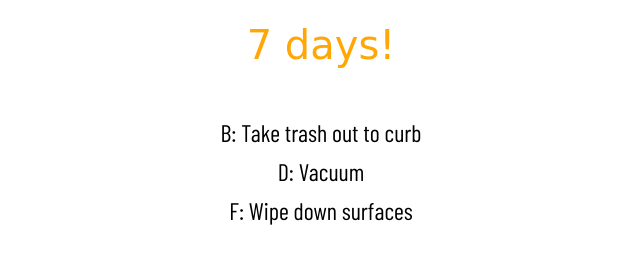
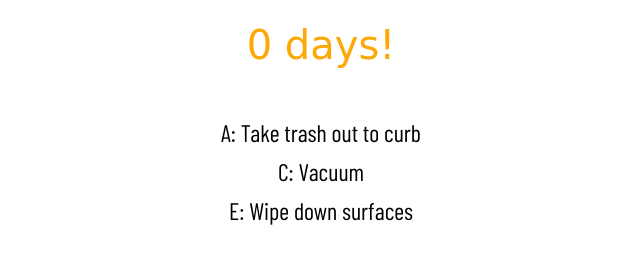
Before and after one commit to pabba-n/house, a plain HTML site: page chores.html in a window 1280 px wide. Shown: the part 268-532 px from the top of the page, 319-959 px from the left. Drawn offline with nearby package versions, Linux system fonts and the light colour scheme; a web font is replaced by a local one.

Commit message:
fixed bug for sundays

```diff
--- a/chores.html
+++ b/chores.html
@@ -56,13 +56,19 @@
 
     <script>
         var date = new Date();
-        var countdown = 7 - date.getDay();
+        var countdown;
+        if(date.getDay() != 0) {
+            countdown = 7 - date.getDay();
+        } else {
+            countdown = 0;
+        }
+        console.log("countdown " + countdown);
         var mates = [];
         var chores = [];
         document.getElementById('countdown').innerHTML = countdown + " days!";
         var currDate = new Date(date.getFullYear(), 0, 1);
         var numDays =  Math.floor((date - currDate) / (24 * 60 * 60 * 1000));
-        var numWeeks = Math.ceil((numDays + 1) / 7);
+        var numWeeks = Math.ceil((numDays) / 7);
         console.log(numWeeks);
         var starter = numWeeks % 6;
         var counter = 0;
```
